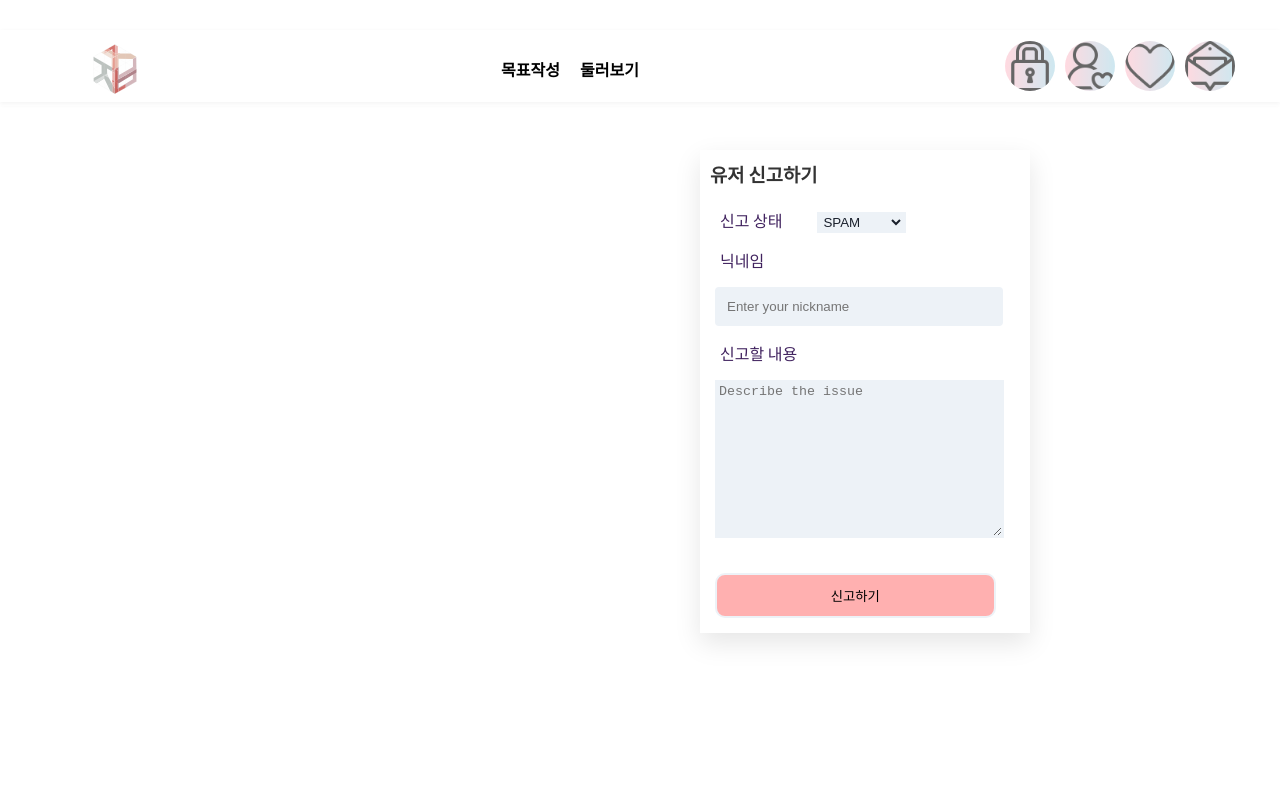
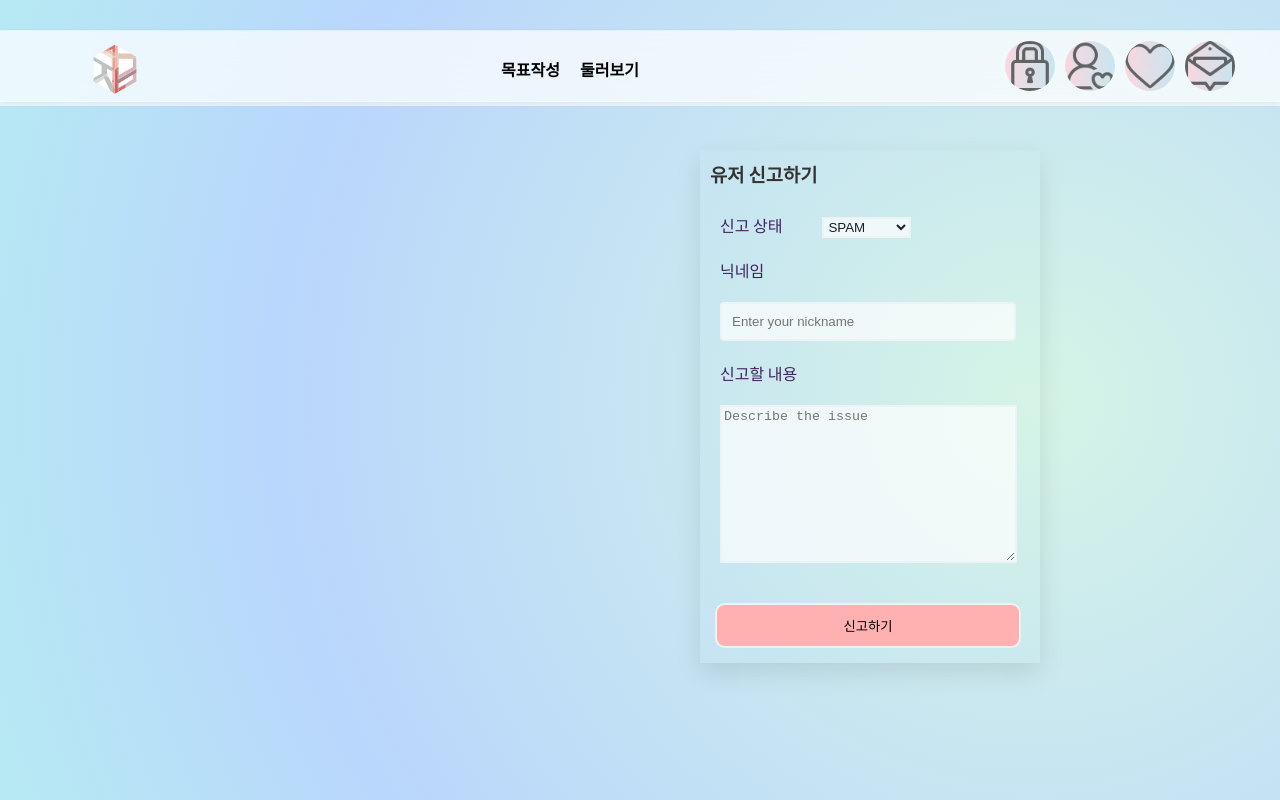
Before and after one commit to sparta-100days/100days-frontend, a Vue app: page /report in a window 1280 px wide. Built offline with nearby package versions, Linux system fonts and the light colour scheme; no server answers; a web font is replaced by a local one.

Commit message:
⭐Feat: 신고 틀 배경 추가

```diff
--- a/src/views/Report.vue
+++ b/src/views/Report.vue
@@ -1,4 +1,5 @@
 <template>
+<div class="report-background">
   <div class="main-report">
     <div class="container mx-auto p-8">
       <div class="max-w-md mx-auto bg-white rounded-lg overflow-hidden md:max-w-lg">
@@ -34,6 +35,7 @@
       </div>
     </div>
   </div>
+</div>
 </template>
 
 <script>
@@ -56,7 +58,6 @@ export default {
 </script>
 
 <style>
-/* Additional styles */
 .main-report {
   max-width: 350px;
   width: 100%;
@@ -92,7 +93,8 @@ label {
 
 .report-content-text {
     width: 85%;
-  margin: 15px;
+    margin: 20px;
+    background-color: rgba(255, 255, 255, 0.7);
 }
 
 input[type="text"],
@@ -100,15 +102,14 @@ textarea,
 select {
     background-color: #edf2f7;
     color: #1a202c;
-  margin: 15px;
+    margin: 20px;
     border: 2px solid #edf2f7;
-  /* Slightly thicker border for better visual appeal */
+    background-color: rgba(255, 255, 255, 0.7);
     transition: border-color .3s, box-shadow .3s;
-  /* Smooth transition for focus states */
 }
 
 .report-button-text {
-  width: 85%;
+    width: 90%;
     margin: 15px;
     height: 45px;
     background-color: rgb(255, 176, 176);
@@ -116,4 +117,32 @@ select {
     border-radius: 10px;
 
 }
+
+.report-background {
+    position: fixed;
+    top: 0;
+    left: 0;
+    width: 100%;
+    height: 100%;
+    background: radial-gradient(circle, #d5f4e6, #b9d6fc, #b3ffe8);
+    background-size: 200% 200%;
+    animation: gradientAnimation 5s linear infinite;
+    display: flex;
+    justify-content: center;
+    align-items: center;
+}
+
+@keyframes gradientAnimation {
+    0% {
+        background-position: 0% 50%;
+    }
+
+    50% {
+        background-position: 100% 50%;
+    }
+
+    100% {
+        background-position: 0% 50%;
+    }
+}
 </style>
```
Lines whose indentation alone changed are shown as unchanged.
